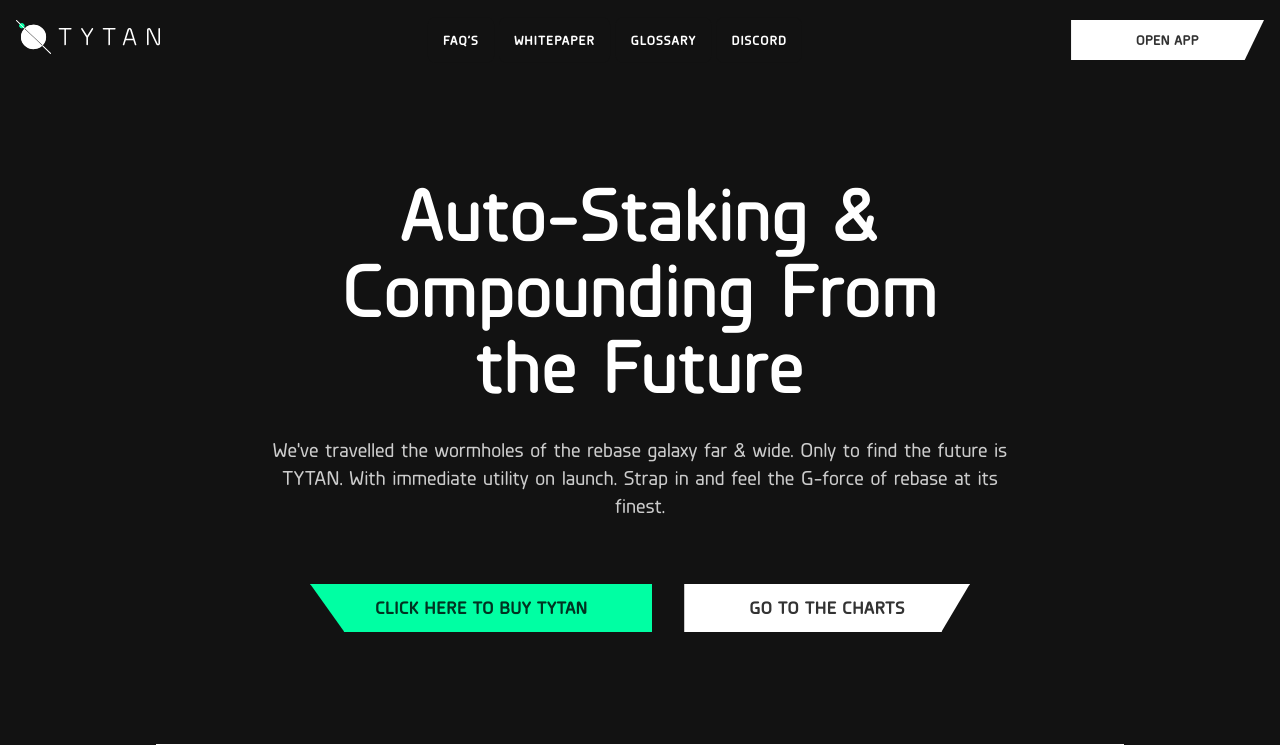
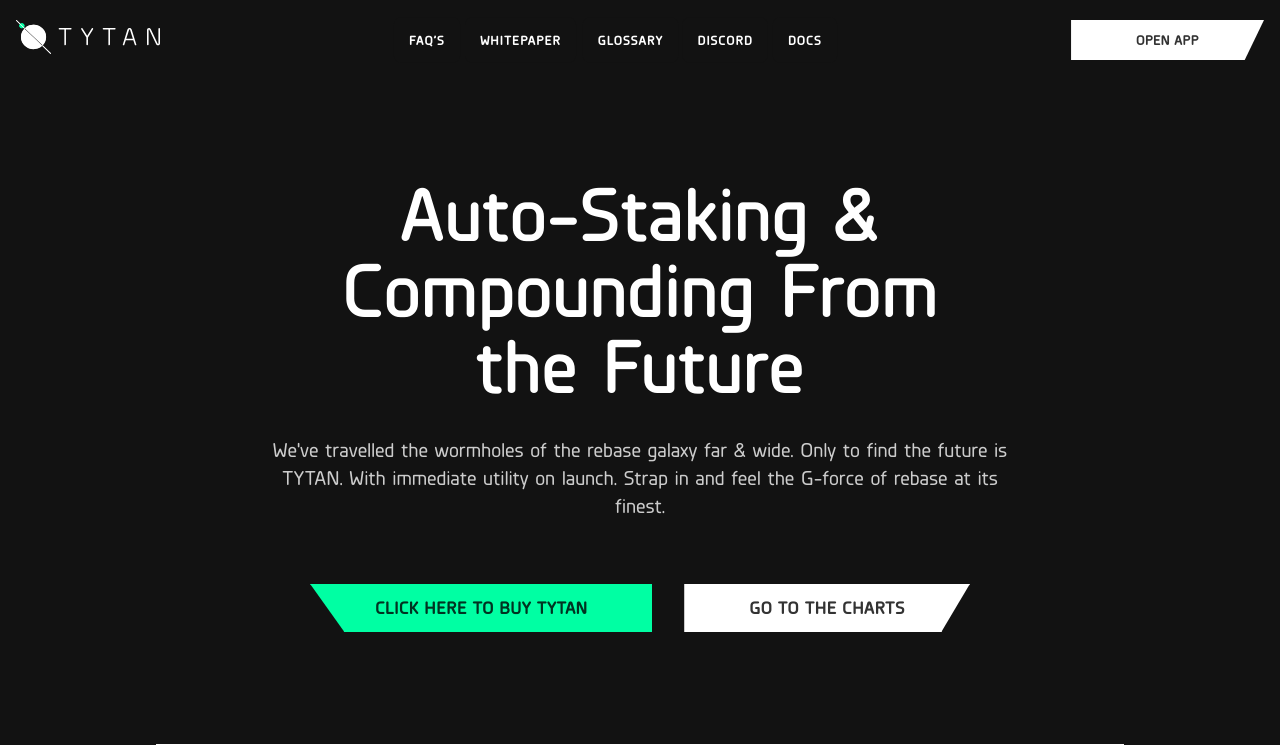
Before and after one commit to Tytan-Finance/Tytan-Landing, a Next.js app: page / in a window 1280 px wide. Shown: the top 745 px of the page. Built offline with nearby package versions, Linux system fonts and the light colour scheme; a web font is replaced by a local one.

Commit message:
Update Header.tsx

```diff
--- a/components/Layout/Header.tsx
+++ b/components/Layout/Header.tsx
@@ -25,6 +25,10 @@
         id: 4,
         text: 'Discord',
         href: 'https://discord.gg/rC83Q7WZuc',
+    }, {
+        id: 5,
+        text: 'Docs',
+        href: 'https://docs.tytan.finance/',
     },
 ];
 
```
